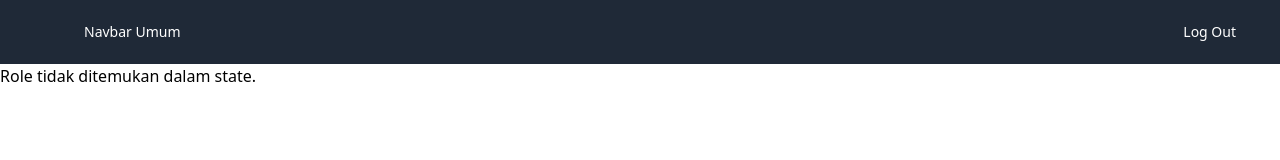
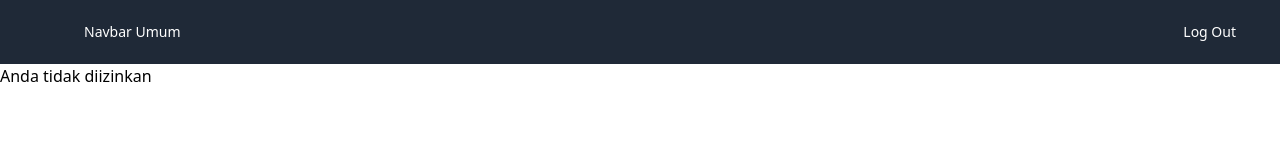
Before and after one commit to akhfarisfz/sdn2dasanlekong, a React (Create React App) app in the folder frontend/: page /guru/dashboard in a window 1280 px wide. Shown: the top 160 px of the page. Built offline with nearby package versions, Linux system fonts and the light colour scheme.

Commit message:
Perbaruan

```diff
--- a/frontend/src/Page/DashboardAdmin.js
+++ b/frontend/src/Page/DashboardAdmin.js
@@ -11,8 +11,6 @@ function DashboardAdmin() {
   const location = useLocation();
   const { state } = location;
   const role = state && state.role;
-  const [data, setData] = useState(null);
-  const navigate = useNavigate();
 
   const http = useHTTP();
   const jwt = useJWT();
@@ -69,7 +67,7 @@ function DashboardAdmin() {
       {role ? (
         <div>Ini adalah dashboard untuk role: {role}</div>
       ) : (
-        <div>Role tidak ditemukan dalam state.</div>
+        <div>Anda tidak diizinkan</div>
       )}
       <div>
       <input
--- a/frontend/src/Page/Guru/DashboardGuru.js
+++ b/frontend/src/Page/Guru/DashboardGuru.js
@@ -11,7 +11,7 @@ function DashboardAdmin() {
       {role ? (
         <div>Ini adalah dashboard untuk role: {role}</div>
       ) : (
-        <div>Role tidak ditemukan dalam state.</div>
+        <div>Anda tidak diizinkan</div>
       )}
     </div>
   );
--- a/frontend/src/Page/Siswa/DashboardSiswa.js
+++ b/frontend/src/Page/Siswa/DashboardSiswa.js
@@ -12,7 +12,7 @@ function DashboardAdmin() {
       {role ? (
         <div>Ini adalah dashboard untuk role: {role}</div>
       ) : (
-        <div>Role tidak ditemukan dalam state.</div>
+        <div>Anda tidak diizinkan</div>
       )}
     </div>
   );
```
